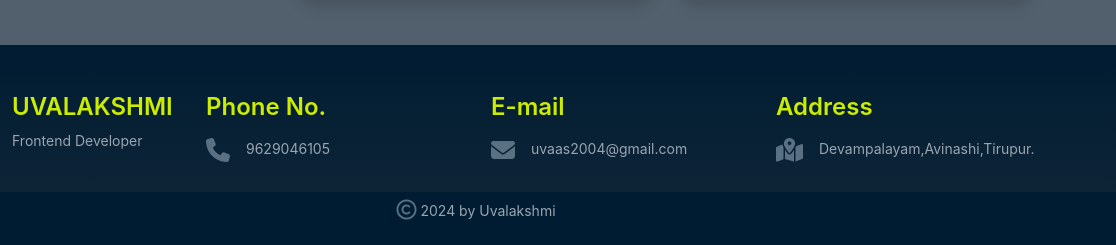
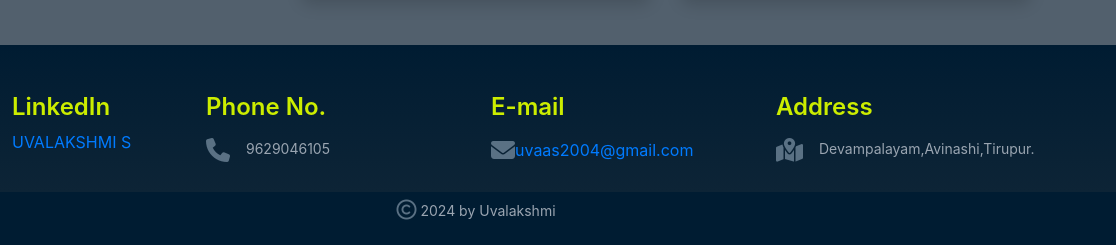
Before and after one commit to Uvaa010704/Portfolio-Using-Html-Css, a plain HTML site: page index.html in a window 1280 px wide. Shown: the part 2891-3136 px from the top of the page, 164-1280 px from the left. Drawn offline with nearby package versions, Linux system fonts and the light colour scheme; a web font is replaced by a local one.

Commit message:
initial comment

```diff
--- a/index.html
+++ b/index.html
@@ -296,8 +296,10 @@
               <div class="col-12 col-md-3 d-flex flex-row mb-3">
                 <img src="logo.png" class="footer-image" />
                 <div class="ml-3">
-                  <h3>UVALAKSHMI</h3>
-                  <p class="footer-para">Frontend Developer</p>
+                  <h3>LinkedIn</h3>
+                  <a href="https://www.linkedin.com/in/uvalakshmi-s-88a6a0258"
+                    >UVALAKSHMI S</a
+                  >
                 </div>
               </div>
               <div class="col-12 col-md-3">
@@ -311,9 +313,10 @@
                 <h3>E-mail</h3>
                 <div class="d-flex flex-row mt-3">
                   <i class="fa-solid fa-envelope footer-icon"></i>
-                  <p class="footer-para ml-3">uvaas2004@gmail.com</p>
+                 <a href="">uvaas2004@gmail.com</a>
                 </div>
               </div>
+
               <div class="col-12 col-md-3">
                 <h3>Address</h3>
                 <div class="d-flex flex-row mt-3">
```
